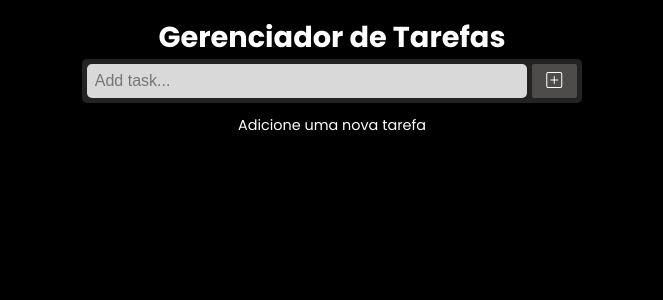
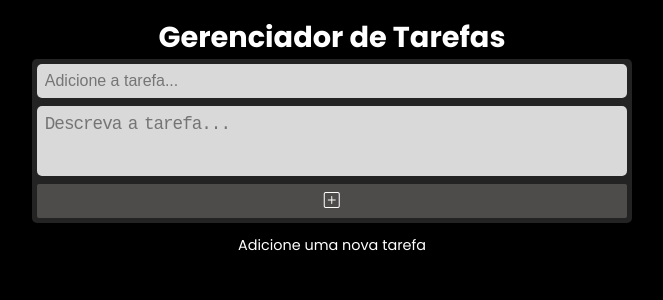
Before and after one commit to Luanbp2001/gerenciador, a React (Vite) app: page / in a window 1280 px wide. Shown: the top 300 px of the page, without its empty margins (308-971 px from the left). Built offline with nearby package versions, Linux system fonts and the light colour scheme.

Commit message:
adicionar textarea

```diff
--- a/src/App.jsx
+++ b/src/App.jsx
@@ -16,10 +16,11 @@ function App() {
   useEffect(() => {
     localStorage.setItem("tasks", JSON.stringify(tasks));
   }, [tasks]);
-  const addTask = (taskName) => {
+  const addTask = (taskName, text) => {
     const newTask = {
       id: Date.now(),
       name: taskName,
+      description: text,
     };
     setTasks((prevTasks) => [...prevTasks, newTask]);
   };
--- a/src/components/AddTask.jsx
+++ b/src/components/AddTask.jsx
@@ -1,16 +1,22 @@
 import { MainInput } from "./Styleds/Main";
 import { ButtonAdd } from "./Styleds/Button";
 import { Input } from "./Styleds/inputs";
+import { Textarea } from "./Styleds/inputs";
 import { useState } from "react";
 function AddTask({ addTask }) {
   const [input, setInput] = useState("");
+  const [text, setText] = useState("");
   const getValueInput = (e) => {
     setInput(e.target.value);
   };
+  const getValueText = (e) => {
+    setText(e.target.value);
+  };
   const handleAddClick = () => {
     if (input.trim()) {
-      addTask(input);
+      addTask(input, text);
       setInput("");
+      setText("");
     }
   };
   const addEnter = (e) => {
@@ -26,8 +32,14 @@ function AddTask({ addTask }) {
           onChange={getValueInput}
           onKeyDown={addEnter}
           text="text"
-          placeholder="Add task..."
+          placeholder="Adicione a tarefa..."
         ></Input>
+        <Textarea
+          rows={3}
+          value={text}
+          onChange={getValueText}
+          placeholder="Descreva a tarefa..."
+        ></Textarea>
         <ButtonAdd onClick={handleAddClick}>
           <i class="bi bi-plus-square"></i>
         </ButtonAdd>
--- a/src/components/Styleds/Button.jsx
+++ b/src/components/Styleds/Button.jsx
@@ -1,7 +1,7 @@
 import styled from "styled-components";
 
 export const Button = styled.button`
-  width: 80%;
+  width: 100%;
   background: black;
   color: white;
   font-weight: 500;
@@ -39,8 +39,7 @@ export const DeletTask = styled(Button)`
   border: none;
 `;
 export const ButtonAdd = styled(Button)`
-  width: 10%;
-  margin-left: 1%;
+  width: 100%;
   background: rgb(78, 75, 75);
   text-align: center;
   border: none;
--- a/src/components/Styleds/Main.jsx
+++ b/src/components/Styleds/Main.jsx
@@ -14,12 +14,14 @@ export const MainTarefas = styled(Main)`
   align-items: center;
 `;
 export const MainInput = styled(Main)`
-  flex-direction: row;
+  flex-direction: column;
   margin-bottom: 0.5rem;
+  row-gap: 0.5rem;
   background: rgb(36, 35, 35);
 `;
 export const MainDetails = styled(Main)`
   gap: 1rem;
-  align-items: center;
   background: rgb(36, 35, 35);
+  text-align: start;
+  padding: 1rem;
 `;
--- a/src/components/Styleds/inputs.jsx
+++ b/src/components/Styleds/inputs.jsx
@@ -11,3 +11,18 @@ export const Input = styled.input`
   font-size: 1rem;
   border-radius: 5px;
 `;
+export const Textarea = styled.textarea`
+  background: rgb(217, 217, 217);
+  border-radius: 5px;
+  resize: none;
+  outline: none;
+  border: none;
+  padding: 0.5rem;
+  font-size: 1rem;
+  word-spacing: -3px;
+  &::placeholder {
+    letter-spacing: -1px;
+    font-size: 1.1rem;
+    word-spacing: -3px;
+  }
+`;
--- a/src/components/TaskDetails.jsx
+++ b/src/components/TaskDetails.jsx
@@ -2,8 +2,8 @@ import { useParams } from "react-router-dom";
 import { ButtonBack } from "./Styleds/Button";
 import { MainDetails } from "./Styleds/Main";
 function TaskDetails({ tasks }) {
-  const { id } = useParams(); // Obtém o ID da tarefa pela URL
-  const task = tasks.find((task) => task.id === Number(id)); // Busca a tarefa pelo ID
+  const { id } = useParams();
+  const task = tasks.find((task) => task.id === Number(id));
 
   if (!task) {
     return <p>Tarefa não encontrada!</p>;
@@ -12,13 +12,13 @@ function TaskDetails({ tasks }) {
   return (
     <>
       <MainDetails>
-        <h2>Detalhes da Tarefa</h2>
-        <p>
-          <strong>ID:</strong> {task.id}
-        </p>
-        <p>
-          <strong>Tarefa:</strong> {task.name}
-        </p>
+        <h2>Tarefa: {task.name}</h2>
+        <h3>Detalhes da Tarefa</h3>
+        {task.description.length > 0 ? (
+          <p>{task.description}</p>
+        ) : (
+          <p>Descreva a tarefa</p>
+        )}
         <ButtonBack onClick={() => window.history.back()}>
           <i class="bi bi-skip-backward"></i>
         </ButtonBack>
--- a/src/index.css
+++ b/src/index.css
@@ -16,7 +16,7 @@ body {
   padding: 1rem;
 }
 h1 {
-  width: 500px;
+  width: 600px;
 }
 @media (max-width: 513px) {
   h1 {
```
